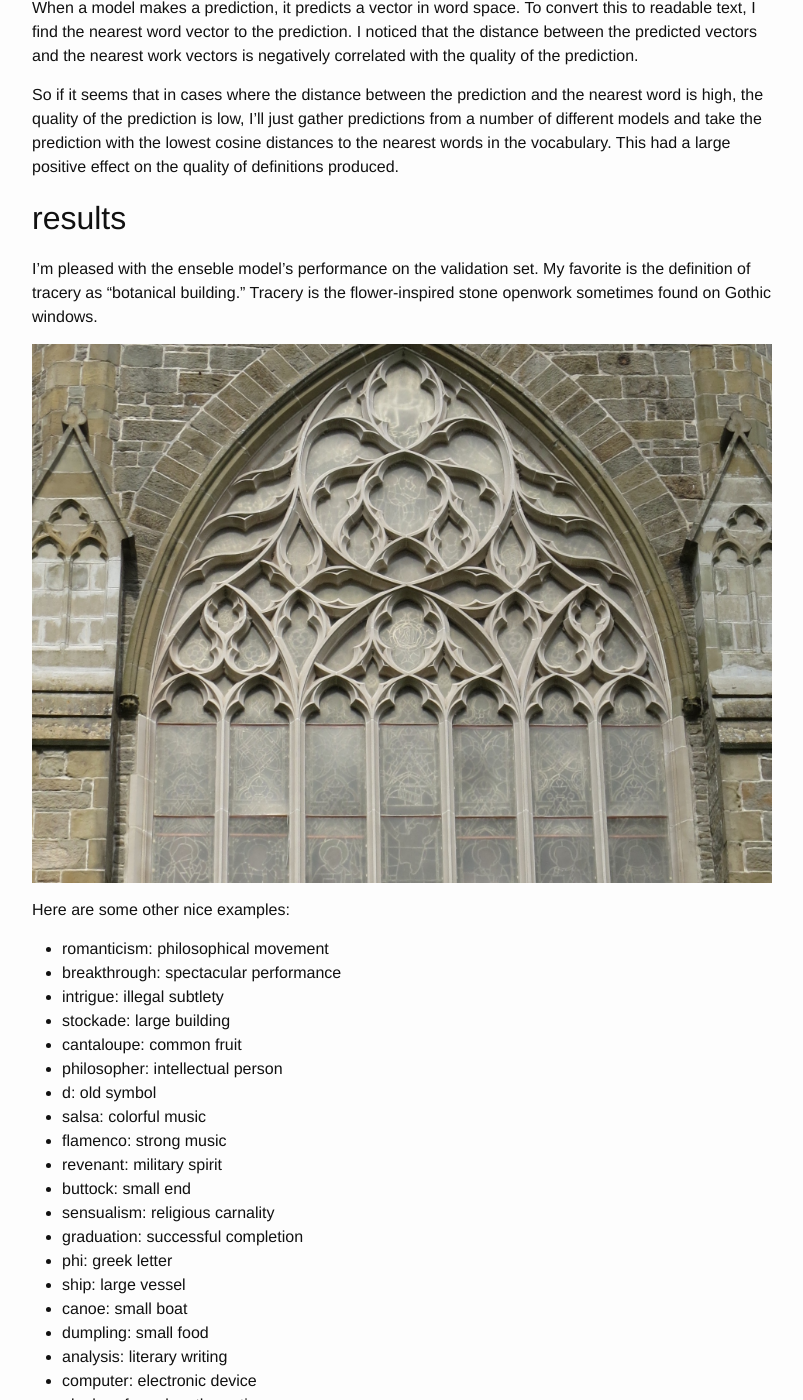
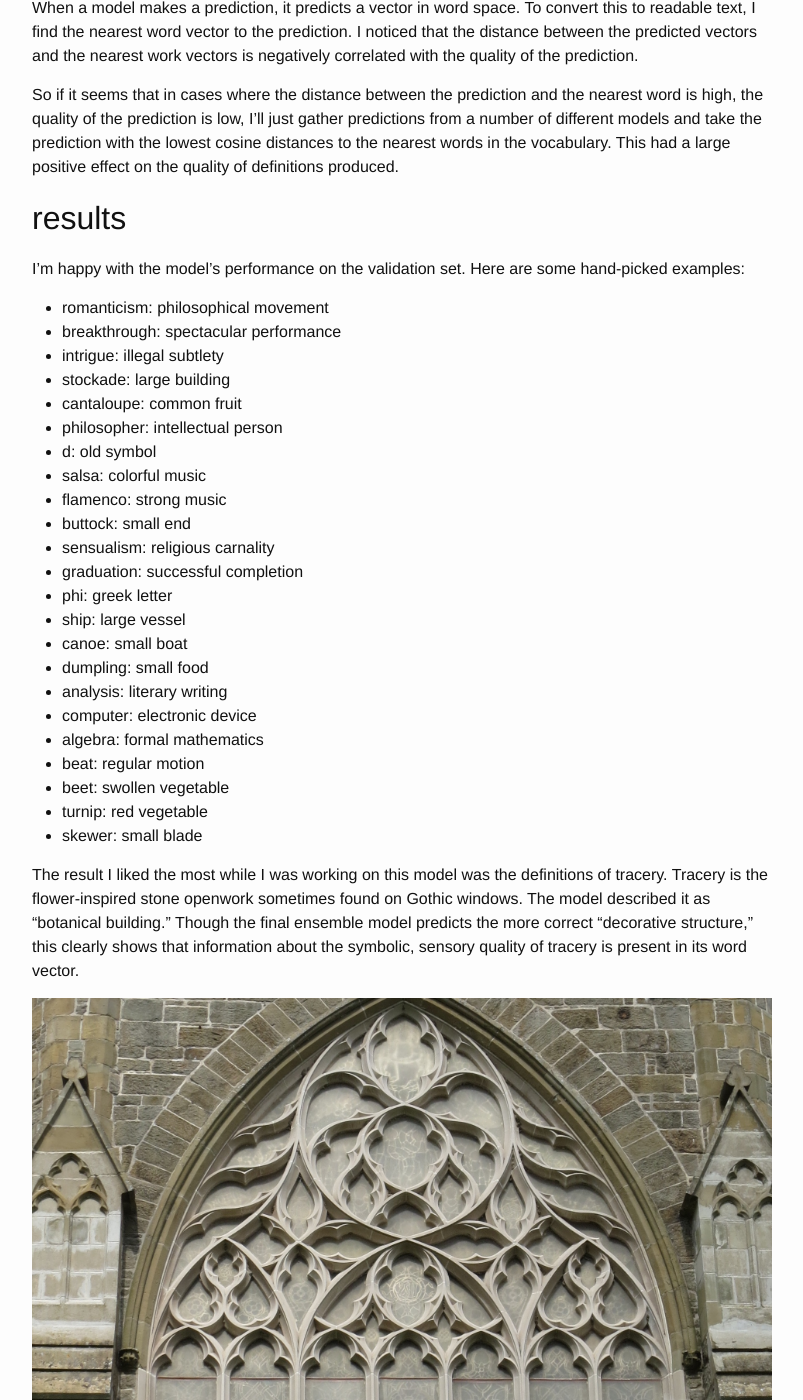
Before and after one commit to IJDykeman/ijdykeman.github.io, a Jekyll site: the page built from _posts/2016-10-29-simple_definitions.markdown, in a window 1280 px wide and 1400 px high, scrolled down 2402 px. Shown: the whole window, without its empty margins (238-1041 px from the left). Built offline with Jekyll 4.4.1, drawn with Linux system fonts in a browser that asks for light colours; formulas are drawn with MathJax 3.

Commit message:
autocommit of a content change

```diff
--- a/_posts/2016-10-29-simple_definitions.markdown
+++ b/_posts/2016-10-29-simple_definitions.markdown
@@ -55,13 +55,7 @@ So if it seems that in cases where the distance between the prediction and the n
 
 ## results
 
-I’m pleased with the enseble model’s performance on the validation set.  My favorite is the definition of tracery as "botanical building."  Tracery is the flower-inspired stone openwork sometimes found on Gothic windows.
-
-
-![Tracery]({{ site.url }}/assets/tracery.jpg)
-
-
-Here are some other nice examples:
+I'm happy with the model's performance on the validation set.  Here are some hand-picked examples:
 
 * romanticism: philosophical movement
 * breakthrough: spectacular performance
@@ -72,7 +66,6 @@ Here are some other nice examples:
 * d: old symbol
 * salsa: colorful music
 * flamenco: strong music
-* revenant: military spirit
 * buttock: small end
 * sensualism: religious carnality
 * graduation: successful completion
@@ -87,6 +80,11 @@ Here are some other nice examples:
 * beet: swollen vegetable
 * turnip: red vegetable
 * skewer: small blade
+
+
+The result I liked the most while I was working on this model was the definitions of tracery.  Tracery is the flower-inspired stone openwork sometimes found on Gothic windows.  The model described it as "botanical building."  Though the final ensemble model predicts the more correct "decorative structure," this clearly shows that information about the symbolic, sensory quality of tracery is present in its word vector.
+
+![Tracery]({{ site.url }}/assets/tracery.jpg)
 
 
 ## future work
```
